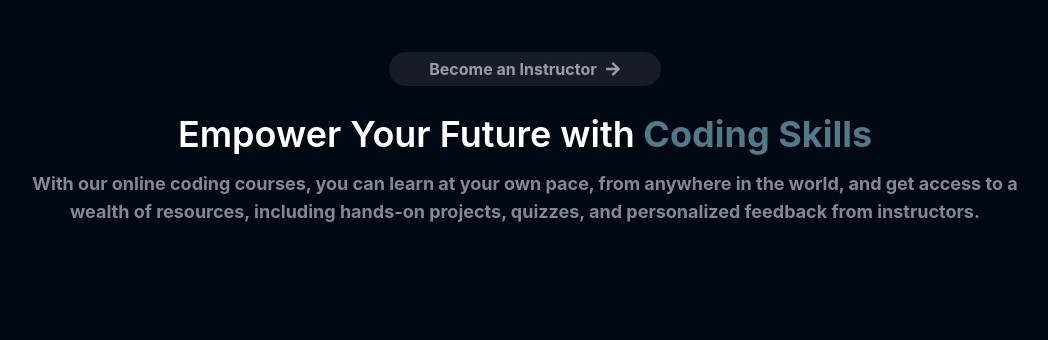
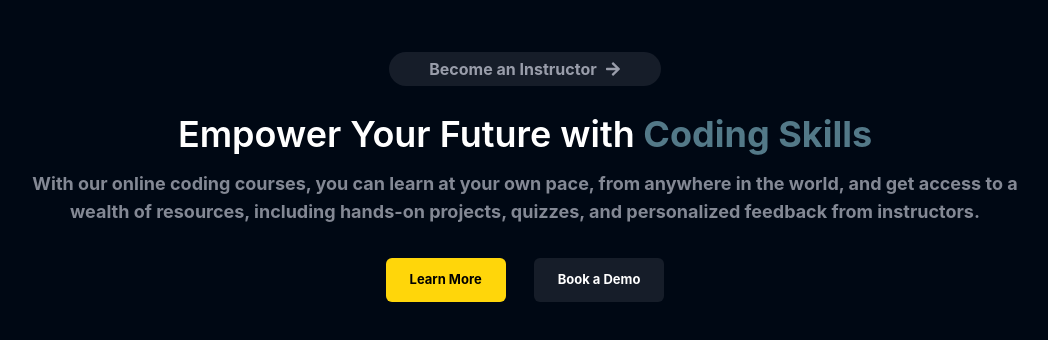
Before and after one commit to lokeshloki3/edtech-full, a React (Vite) app: page / in a window 1280 px wide. Shown: the top 340 px of the page, without its empty margins (115-1163 px from the left). Built offline with nearby package versions, Linux system fonts and the light colour scheme.

Commit message:
custom button component created for Homepage

```diff
--- /dev/null
+++ b/src/components/core/HomePage/Button.jsx
@@ -0,0 +1,18 @@
+import React from 'react'
+import { Link } from 'react-router-dom'
+
+const Button = ({ children, active, linkto }) => {
+    return (
+        // children is text prop here inside parent button
+        <Link to={linkto}>
+            <div className={`text-center text-[13px] px-6 py-3 rounded-md font-bold
+            ${active ? "bg-yellow-50 text-black" : "bg-richblack-800"}
+            hover:scale-95 transition-all duration-200
+            `}>
+                {children}
+            </div>
+        </Link>
+    )
+}
+
+export default Button
--- a/src/pages/Home.jsx
+++ b/src/pages/Home.jsx
@@ -2,6 +2,7 @@ import React from 'react'
 import { FaArrowRight } from 'react-icons/fa'
 import { Link } from 'react-router-dom'
 import HighlightText from '../components/core/HomePage/HighlightText'
+import CTAButton from "../components/core/HomePage/Button";
 
 const Home = () => {
     return (
@@ -26,6 +27,14 @@ const Home = () => {
                 <div className='mt-4 w-[90%] text-center text-lg font-bold text-richblack-300'>
                     With our online coding courses, you can learn at your own pace, from anywhere in the world, and get access to a wealth of resources, including hands-on projects, quizzes, and personalized feedback from instructors.
                 </div>
+                <div className='flex gap-7 mt-8'>
+                    <CTAButton active={true} linkto={"/signup"}>
+                        Learn More
+                    </CTAButton>
+                    <CTAButton active={false} linkto={"/signup"}>
+                        Book a Demo
+                    </CTAButton>
+                </div>
             </div>
             {/* Section 2 */}
             {/* Section 3 */}
```
